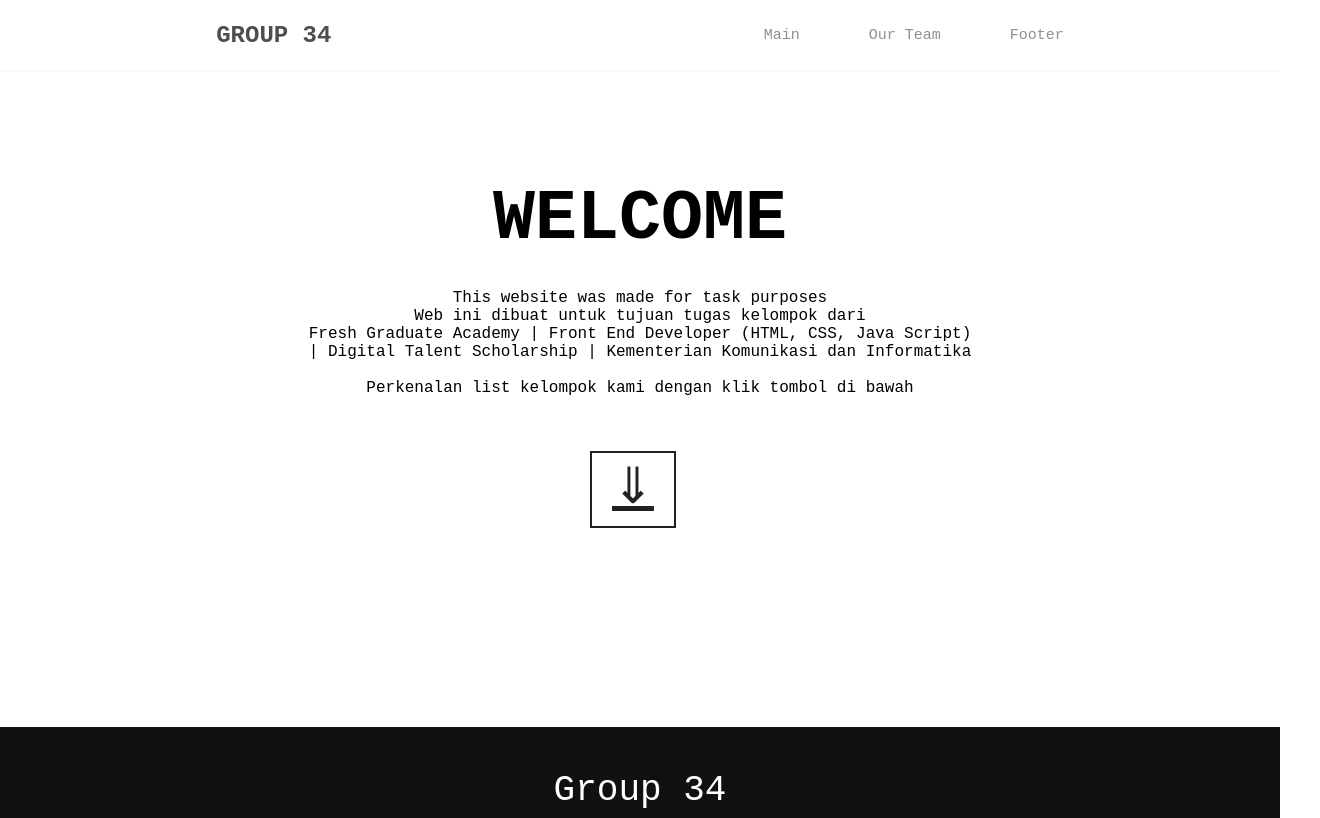
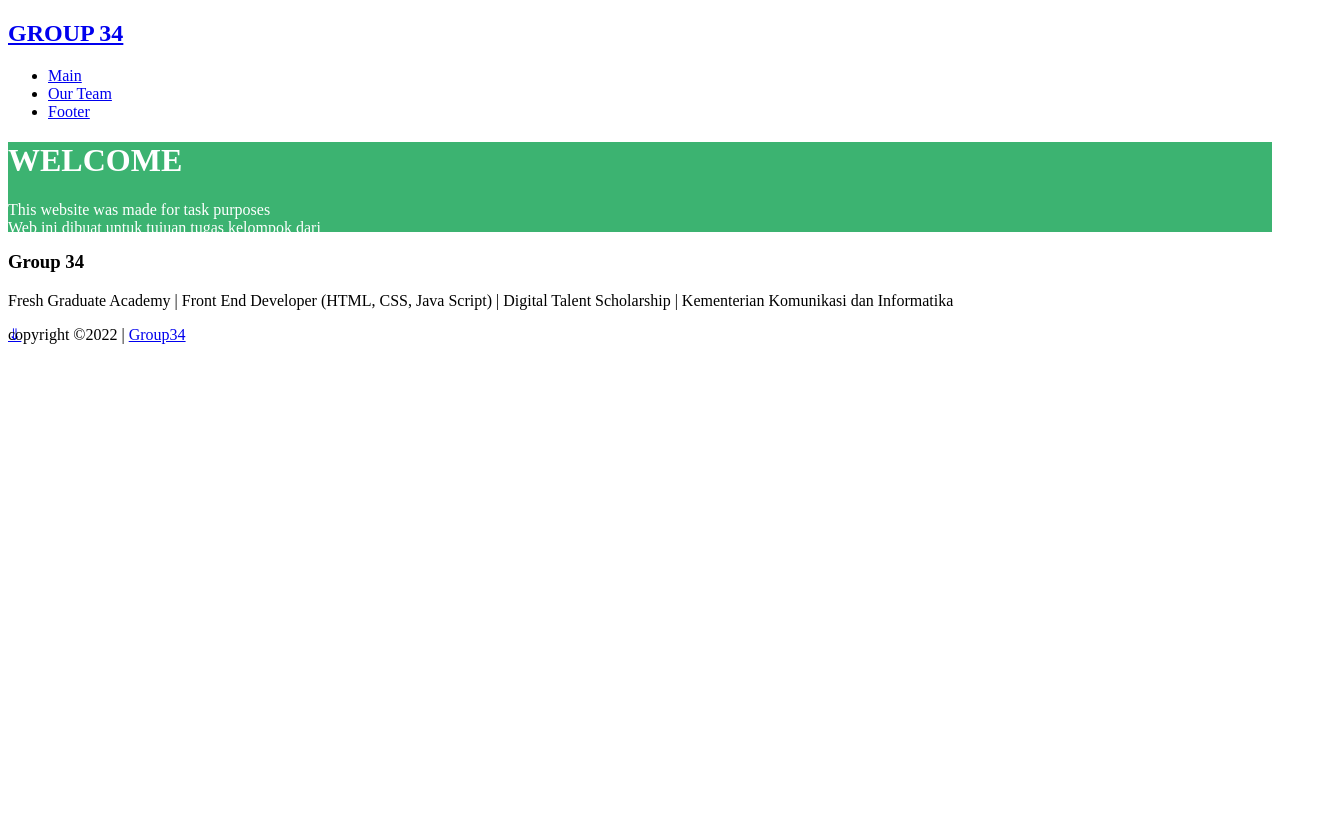
Before and after one commit to nuranitasari23/Group34, a plain HTML site: page index.html in a window 1280 px wide. Shown: the top 818 px of the page, 1320 px wide, since content can reach past the window. Drawn offline with Linux system fonts and the light colour scheme.

Commit message:
Add files via upload

```diff
--- a/style.css
+++ b/style.css
@@ -1,180 +1,26 @@
-* {
-  margin: 0;
-  padding: 0;
-  font-family: "Courier New", Courier, monospace;
+/*komentar*/
+.header-right{
+	font-style: Trebuchet MS;
+	background-color: 255, 255, 255, 0.3;
+	float: right;
+	padding-top: 33px;
+	padding-bottom: 33px;
+	padding-right: 40px;
+	padding-left: 40px;
 }
-
-html {
-  scroll-behavior: smooth;
+.container{
+	background-color: mediumseagreen;
+	height: 90px;
+	color: #fff;
 }
-
-.container {
-  margin: 180px 0 200px 0;
-  padding: 0 30px;
-  display: flex;
-  justify-content: center;
-  align-items: center;
-  flex-direction: column;
+.header-logo{
+	font-size: 36px;
+	float: left;
+	padding-top: 20px;
+	padding-bottom: 20px;
+	padding-left: 40px;
+	padding-right: 40px;
 }
-
-nav {
-  display: flex;
-  position: fixed;
-  z-index: 999;
-  top: 0;
-  width: 100%;
-  height: 70px;
-  align-items: center;
-  justify-content: space-around;
-  background-color: white;
-  border-bottom: 2px solid rgb(245, 245, 245);
-  opacity: 80%;
+.header-right: hover{
+	background-color: red;
 }
-
-.logo {
-  display: flex;
-  align-self: center;
-}
-
-.logo a {
-  text-decoration: none;
-  color: #222;
-}
-.menu-icon {
-  color: #2222;
-  float: right;
-  font-size: 25px;
-  padding: 21px 0;
-  display: none;
-}
-
-.menu ul {
-  display: flex;
-  list-style-type: none;
-  width: 300px;
-  justify-content: space-between;
-}
-
-.menu ul a {
-  text-decoration: none;
-  color: rgb(116, 116, 116);
-  font-weight: 500;
-  font-size: 15px;
-}
-
-.menu ul a:hover {
-  color: #222;
-  border-bottom: 1px solid #222;
-}
-
-.button {
-  padding: 8px 20px;
-  border: 2px solid #222;
-  color: #222;
-  transition: 0.4s all;
-}
-
-.button:hover {
-  padding: 8px 20px;
-  border: 2px solid #222;
-  color: #fff;
-  background-color: #222;
-}
-.button a {
-  text-decoration: none;
-}
-
-.main-word {
-  font-size: 70px;
-  text-align: center;
-}
-.second-word {
-  text-align: center;
-  margin: 30px 0 30px 0;
-}
-
-.button {
-  font-size: 50px;
-  margin: 10px 0;
-  background-color: white;
-  border-radius: 0;
-  border: 2px solid #222;
-  box-sizing: border-box;
-}
-.buttons {
-  width: 100px;
-  height: 100px;
-  position: relative;
-  animation: mymove 10s infinite;
-}
-@keyframes mymove {
-  0% {
-    top: 0;
-  }
-  50% {
-    top: 30px;
-  }
-  100% {
-    top: 0;
-  }
-}
-footer {
-  bottom: 0;
-  left: 0;
-  right: 0;
-  background: #111;
-  height: auto;
-  width: 100%;
-  padding-top: 40px;
-  color: #fff;
-}
-
-.footer-atas {
-  display: flex;
-  align-items: center;
-  justify-content: center;
-  flex-direction: column;
-  text-align: center;
-}
-
-.footer-atas h3 {
-  font-size: 36px;
-  font-weight: 500;
-  text-transform: capitalize;
-  line-height: 48px;
-}
-
-.footer-atas p {
-  max-width: 500px;
-  margin: 10px auto;
-  line-height: 28px;
-  font-size: 14px;
-  color: #cacdd2;
-}
-
-.footer-bawah {
-  background: #000;
-  width: 100%;
-  padding: 20px;
-  padding-bottom: 40px;
-  text-align: center;
-}
-
-.footer-bawah p {
-  float: right;
-  font-size: 14px;
-  word-spacing: 2px;
-  text-transform: capitalize;
-}
-
-.footer-bawah p a {
-  color: #44bae8;
-  font-size: 16px;
-  text-decoration: none;
-}
-
-.footer-bawah span {
-  text-transform: uppercase;
-  opacity: 0.4;
-  font-weight: 200;
-}
```
Also changed, not shown: header.html (added, +23 -0 lines).
